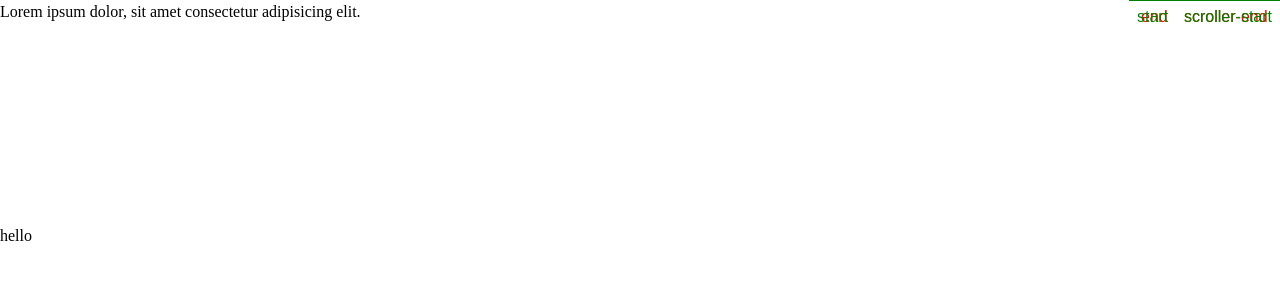
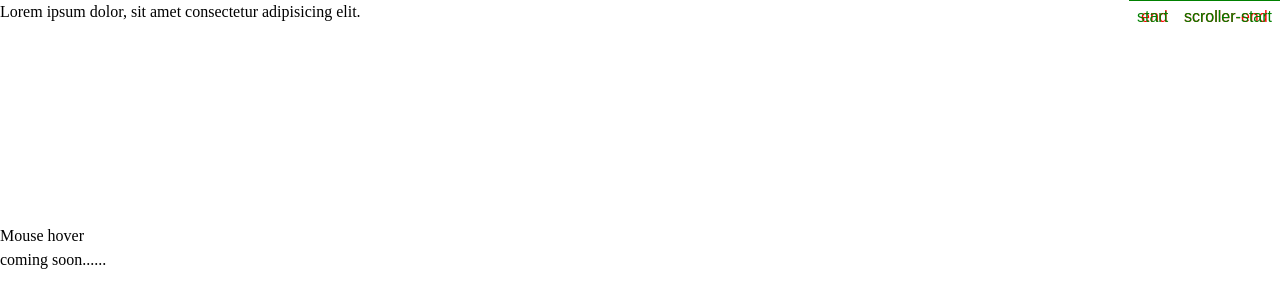
Before and after one commit to Arifur999/animation, a React (Vite) app in the folder my-react-app/: page / in a window 1280 px wide. Shown: the top 308 px of the page. Built offline with nearby package versions, Linux system fonts and the light colour scheme.

Commit message:
added mouse hover animation

```diff
--- a/my-react-app/src/App.jsx
+++ b/my-react-app/src/App.jsx
@@ -184,7 +184,17 @@ const App = () => {
           id="cursor"
           className="absolute w-6 h-6 bg-white/20 rounded-full opacity-0 scale-0"
         ></div>
-        <h1 className="text-8xl text-center text-white z-10">hello</h1>
+        <h1 className="text-8xl text-center text-white z-10">Mouse hover </h1>
+      </div>
+      <div
+
+        className="min-h-screen bg-sky-500 flex justify-center items-center relative overflow-hidden"
+      >
+        <div
+
+          className="absolute w-6 h-6 bg-white/20 rounded-full opacity-0 scale-0"
+        ></div>
+        <h1 className="text-8xl text-center text-white z-10">coming soon......</h1>
       </div>
     </div>
   );
```
